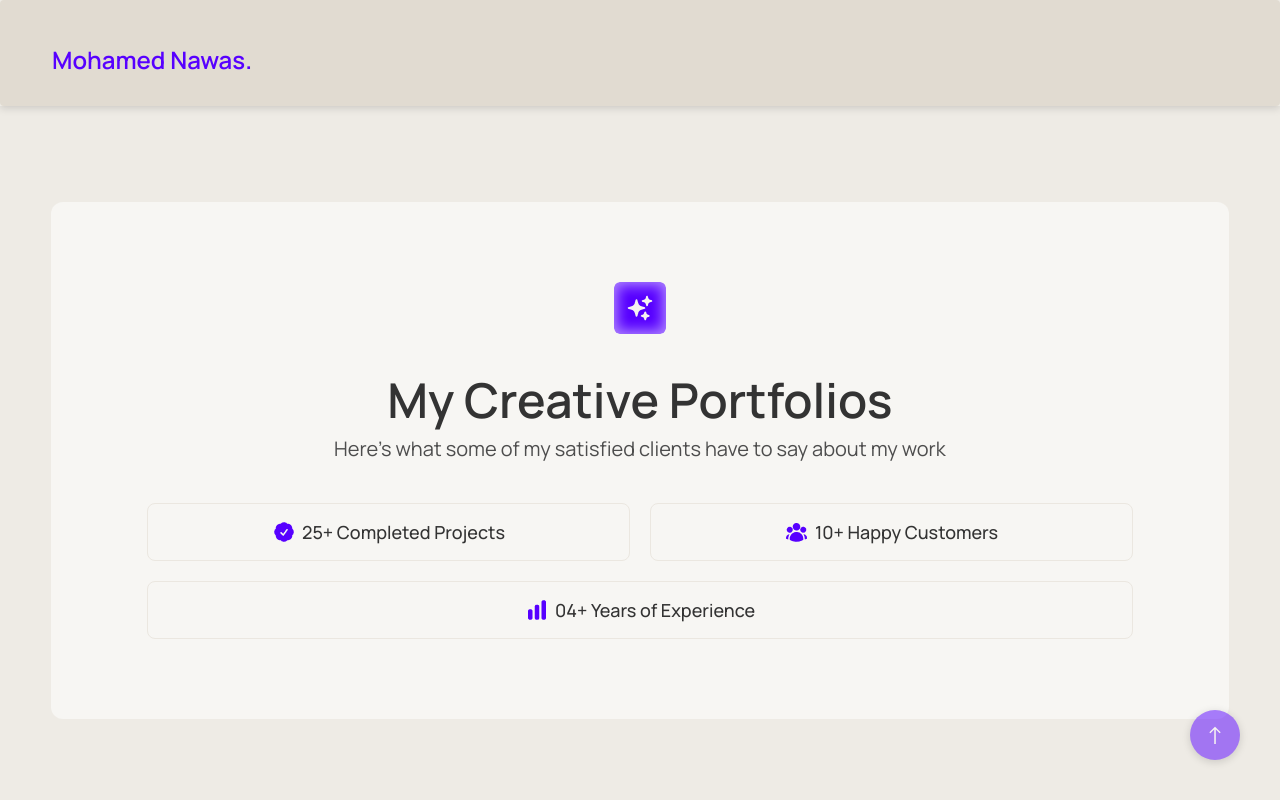
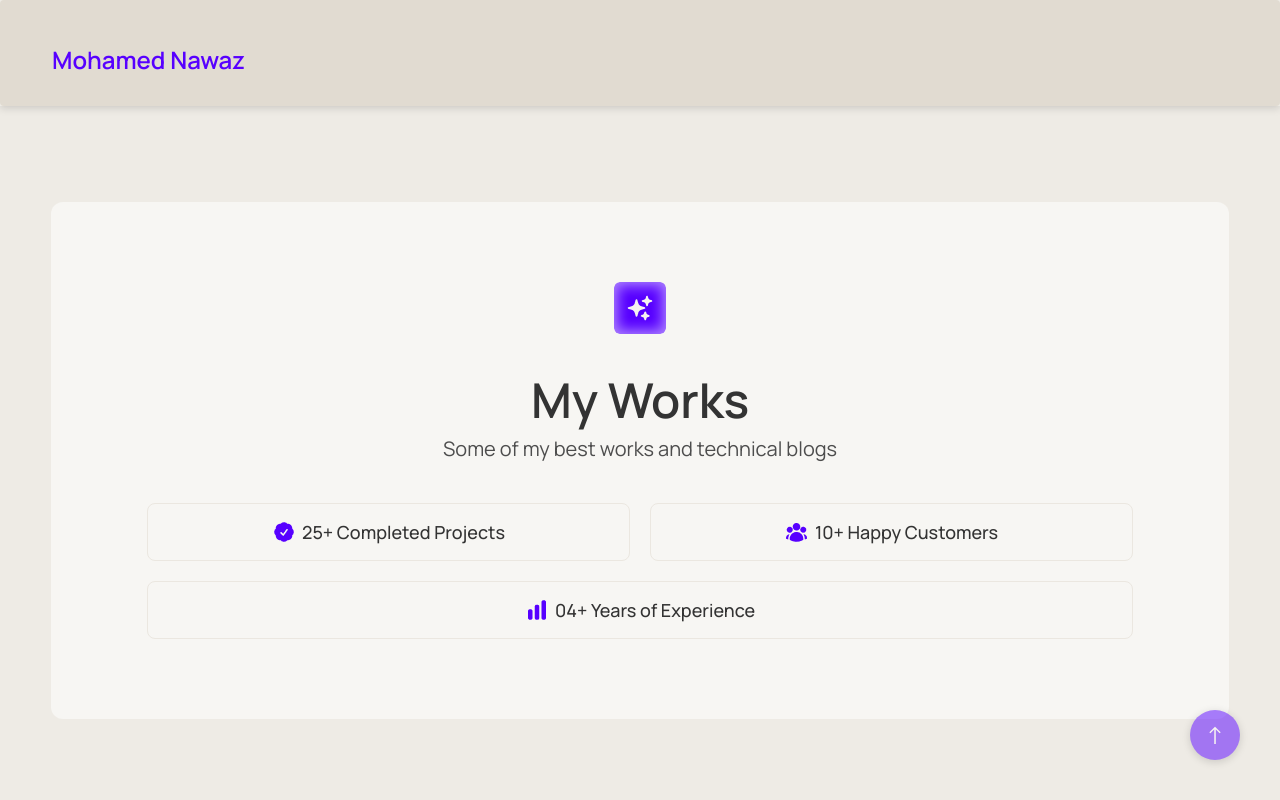
Before and after one commit to mohamed-nawas/resume, a React (Vite) app: page /projects in a window 1280 px wide. Shown: the top 800 px of the page. Built offline with nearby package versions, Linux system fonts and the light colour scheme.

Commit message:
real data update - all text updated

```diff
--- a/src/Home.tsx
+++ b/src/Home.tsx
@@ -20,7 +20,7 @@ function Home() {
             <div className="rss-home__details-section__banner-image" />
             <div className="rss-home__details-section__content-container">
               <h4 className="rss-home__details-section__content-container__slug font-18-28">Hello There &#129303;</h4>
-              <h2 className="rss-home__details-section__content-container__title font-38-58">Nawas - Full Stack Dev Here</h2>
+              <h2 className="rss-home__details-section__content-container__title font-38-58">Nawaz - Full Stack Dev Here</h2>
               <p className="rss-home__details-section__content-container__content font-14-18">A dedicated full-stack developer experienced in building robust and user-friendly web solutions. My expertise spans from crafting engaging user interfaces to developing powerful server-side logic and managing databases and deployments. Browse my portfolio to see what I can do</p>
               <div className="rss-home__details-section__content-container__contact-container">
                 <div className="rss-home__details-section__content-container__contact-container__btn">
@@ -145,7 +145,7 @@ function Home() {
 
           <Works title="Featured Works" slug="Here's are some of my featured works" items={[works]} />
 
-          <Review title="Recommendations" slug="Here's what some of my satisfied clients have to say about my work" count="17 Total Reviews" />
+          <Review title="Recommendations" slug="Here's what some of my satisfied clients have to say about my work" count="3 Total Reviews" />
 
           <FAQ title="Frequently Asked Questions" slug="Here are answers to some common questions" containerHelpBtnValue="Contact Me" containerHelpIconPath="icons/star-ico.png" containerHelpIconAlt="Star Icon" containerHelpTextTitle="Let's Discuss Your Project" containerHelpTextSlug="Have a web development project in mind? I'm eager to learn more and discuss how my skills can contribute to your success. Reach out to start the conversation!" />
 
--- a/src/components/footer/index.tsx
+++ b/src/components/footer/index.tsx
@@ -2,7 +2,7 @@ function Footer() {
     return (
         <footer className="rss-footer">
             <div className="rss-footer__brand-container">
-                <h5 className="rss-footer__brand-container__title font-18-24">Mohamed Nawas.</h5>
+                <h5 className="rss-footer__brand-container__title font-18-24">Mohamed Nawaz</h5>
                 {
                     process.env.NODE_ENV === "production" ? (
                         <div className="rss-footer__brand-container__link-container">
@@ -10,13 +10,13 @@ function Footer() {
                                 <p className="rss-footer__brand-container__link-container__link font-14-18">Home</p>
                             </a>
                             <a href="/resume/#/about">
-                                <p className="rss-footer__brand-container__link-container__link font-14-18">About Me</p>
+                                <p className="rss-footer__brand-container__link-container__link font-14-18">About</p>
                             </a>
                             <a href="/resume/#/projects">
-                                <p className="rss-footer__brand-container__link-container__link font-14-18">Portfolio</p>
+                                <p className="rss-footer__brand-container__link-container__link font-14-18">Works</p>
                             </a>
                             <a href="/resume/#/contact">
-                                <p className="rss-footer__brand-container__link-container__link font-14-18">Contact Me</p>
+                                <p className="rss-footer__brand-container__link-container__link font-14-18">Contact</p>
                             </a>
                         </div>
                     ) : (
@@ -25,13 +25,13 @@ function Footer() {
                                 <p className="rss-footer__brand-container__link-container__link font-14-18">Home</p>
                             </a>
                             <a href="/about">
-                                <p className="rss-footer__brand-container__link-container__link font-14-18">About Me</p>
+                                <p className="rss-footer__brand-container__link-container__link font-14-18">About</p>
                             </a>
                             <a href="/projects">
-                                <p className="rss-footer__brand-container__link-container__link font-14-18">Portfolio</p>
+                                <p className="rss-footer__brand-container__link-container__link font-14-18">Works</p>
                             </a>
                             <a href="/contact">
-                                <p className="rss-footer__brand-container__link-container__link font-14-18">Contact Me</p>
+                                <p className="rss-footer__brand-container__link-container__link font-14-18">Contact</p>
                             </a>
                         </div>
                     )
@@ -108,7 +108,7 @@ function Footer() {
                 </div>
             </div>
 
-            <p className="rss-footer__copyright font-12-16">Copyright &#169; 2024 Mohamed Nawas. All rights reserved.</p>
+            <p className="rss-footer__copyright font-12-16">Copyright &#169; 2024 Mohamed Nawaz. All rights reserved.</p>
 
             <div id="rss-footer__back-to-top-container">
                 <button id="rss-footer__back-to-top-container__button" onClick={() => window.scrollTo({ top: 0, behavior: "smooth" })}></button>
--- a/src/components/header/index.tsx
+++ b/src/components/header/index.tsx
@@ -22,8 +22,8 @@ function Header() {
                             }
                         </button>
                         {
-                            process.env.NODE_ENV === "production" ? ( <a href="/resume" className="navbar-brand font-18-24">Mohamed Nawas.</a> )
-                            : ( <a href="/" className="navbar-brand font-18-24">Mohamed Nawas.</a> )
+                            process.env.NODE_ENV === "production" ? ( <a href="/resume" className="navbar-brand font-18-24">Mohamed Nawaz</a> )
+                            : ( <a href="/" className="navbar-brand font-18-24">Mohamed Nawaz</a> )
                         }
                     </div>
                     <div className="collapse navbar-collapse" id="rss-navbar">
@@ -31,18 +31,18 @@ function Header() {
                             process.env.NODE_ENV === 'production' ? (
                                 <ul className="nav navbar-nav">
                                     <li><a href="/resume">Home</a></li>
-                                    <li><a href="/resume/#/about">About Me</a></li>
-                                    <li><a href="/resume/#/projects">Portfolio</a></li>
-                                    <li><a href="/resume/#/contact">Contact Me</a></li>
-                                    <li className="rss-navbar__menu__call"><a href="#call"><span className="glyphicon glyphicon-earphone"><p>Book-Call</p></span></a></li>
+                                    <li><a href="/resume/#/about">About</a></li>
+                                    <li><a href="/resume/#/projects">Works</a></li>
+                                    <li><a href="/resume/#/contact">Contact</a></li>
+                                    <li className="rss-navbar__menu__call"><a href="#call"><span className="glyphicon glyphicon-earphone"><p>Connect</p></span></a></li>
                                 </ul>
                             ) : (
                                 <ul className="nav navbar-nav">
                                     <li><a href="/">Home</a></li>
-                                    <li><a href="/about">About Me</a></li>
-                                    <li><a href="/projects">Portfolio</a></li>
-                                    <li><a href="/contact">Contact Me</a></li>
-                                    <li className="rss-navbar__menu__call"><a href="#call"><span className="glyphicon glyphicon-earphone"><p>Book-Call</p></span></a></li>
+                                    <li><a href="/about">About</a></li>
+                                    <li><a href="/projects">Works</a></li>
+                                    <li><a href="/contact">Contact</a></li>
+                                    <li className="rss-navbar__menu__call"><a href="#call"><span className="glyphicon glyphicon-earphone"><p>Connect</p></span></a></li>
                                 </ul>
                             )
                         }
--- a/src/pages/about/index.tsx
+++ b/src/pages/about/index.tsx
@@ -13,7 +13,7 @@ function About() {
                         <div className="rss-about__details-section__banner-image" />
                         <div className="rss-about__details-section__content-container">
                             <h4 className="rss-about__details-section__content-container__slug font-14-24">Crafting Robust and Scalable Web Solutions</h4>
-                            <h2 className="rss-about__details-section__content-container__title font-38-58">Mohamed Nawas</h2>
+                            <h2 className="rss-about__details-section__content-container__title font-38-58">Mohamed Nawaz</h2>
                             <p className="rss-about__details-section__content-container__content font-14-18">A versatile web developer passionate about building efficient, scalable, and high-quality web applications. With a strong foundation in both front-end and back-end technologies, I am committed to delivering robust solutions tailored to meet specific needs. I thrive on solving complex challenges and collaborating effectively to bring digital visions to life</p>
                             <div className="rss-about__details-section__content-container__status-container">
                                 <div className="rss-about__details-section__content-container__status-container__item-container">
--- a/src/pages/contact/index.tsx
+++ b/src/pages/contact/index.tsx
@@ -12,7 +12,7 @@ function Contact() {
             <section className="rss-contact">
                 <div className="container-fluid">
 
-                    <Banner iconPath="icons/chat-ico.png" iconAlt="Chat Icon" contentTitle="We'd love to here from you." contentSlug="Here's what some of my clients have to say about my work">
+                    <Banner iconPath="icons/chat-ico.png" iconAlt="Chat Icon" contentTitle="We'd love to here from you" contentSlug="Reach out — I’m excited to hear what you’re working on">
                         <DynamicGrid className="rss-banner__list-container" gap={14}>
                             {items.map((item, index) => (
                                 <div
--- a/src/pages/portfolio/index.tsx
+++ b/src/pages/portfolio/index.tsx
@@ -16,7 +16,7 @@ function Portfolio() {
             <section className="rss-portfolio">
                 <div className="container-fluid">
 
-                    <Banner iconPath="icons/starrs-ico.png" iconAlt="Stars Icon" contentTitle="My Creative Portfolios"  contentSlug="Here's what some of my satisfied clients have to say about my work">
+                    <Banner iconPath="icons/starrs-ico.png" iconAlt="Stars Icon" contentTitle="My Works"  contentSlug="Some of my best works and technical blogs">
                         <DynamicGrid className="rss-banner__list-container" gap={14}>
                             {items.map((item, index) => (
                                 <div
--- a/src/slider-scripts/ReviewSwiper.tsx
+++ b/src/slider-scripts/ReviewSwiper.tsx
@@ -32,7 +32,7 @@ export default function ReviewSwiper({ children }: { children: React.ReactNode }
         const swiperInstance = new Swiper(swiperRef.current, {
             loop: shouldLoop,
             autoplay: shouldAutoplay ? {
-                delay: 5000,
+                delay: 15000,
                 disableOnInteraction: true,
                 reverseDirection: true,
             } : false,
```
Also changed, not shown: src/data/reviews.tsx (+6 -36 lines).
